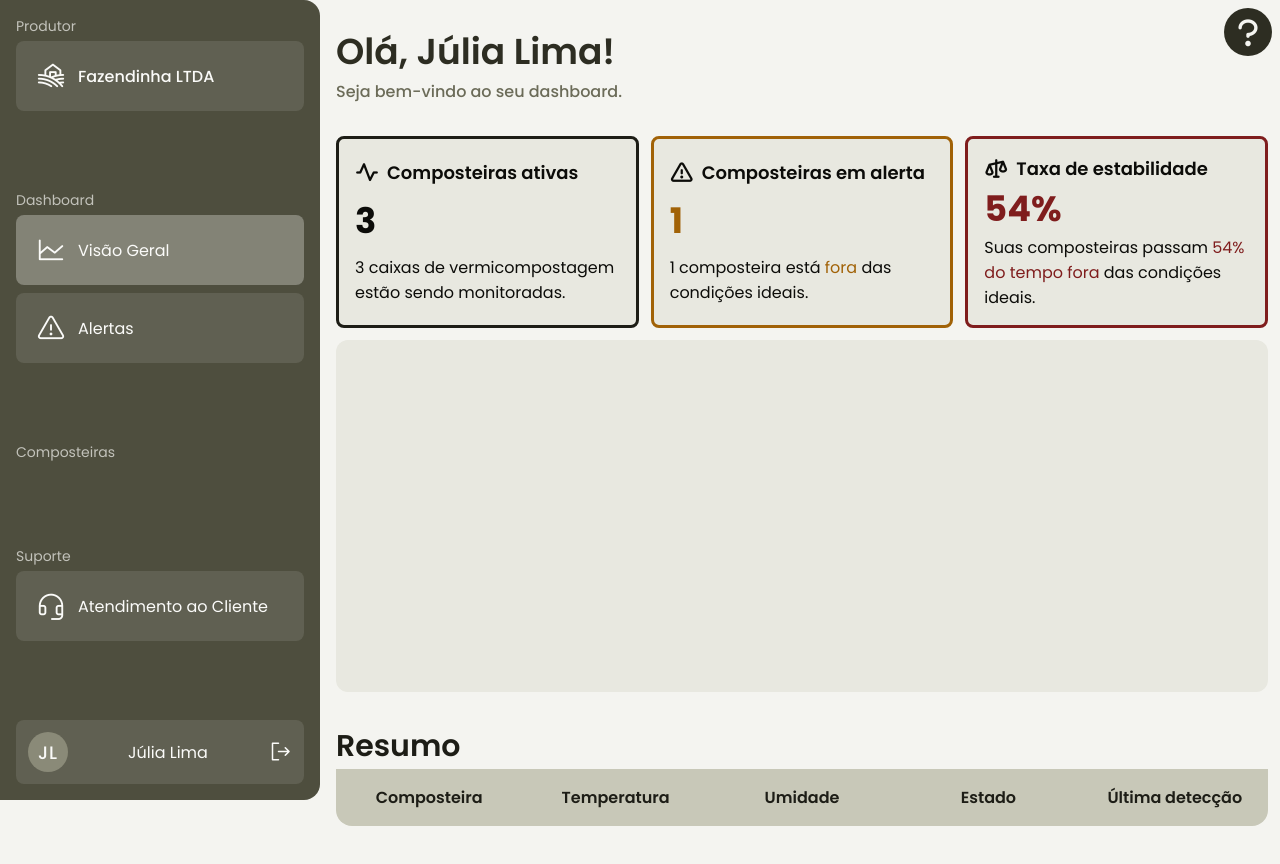
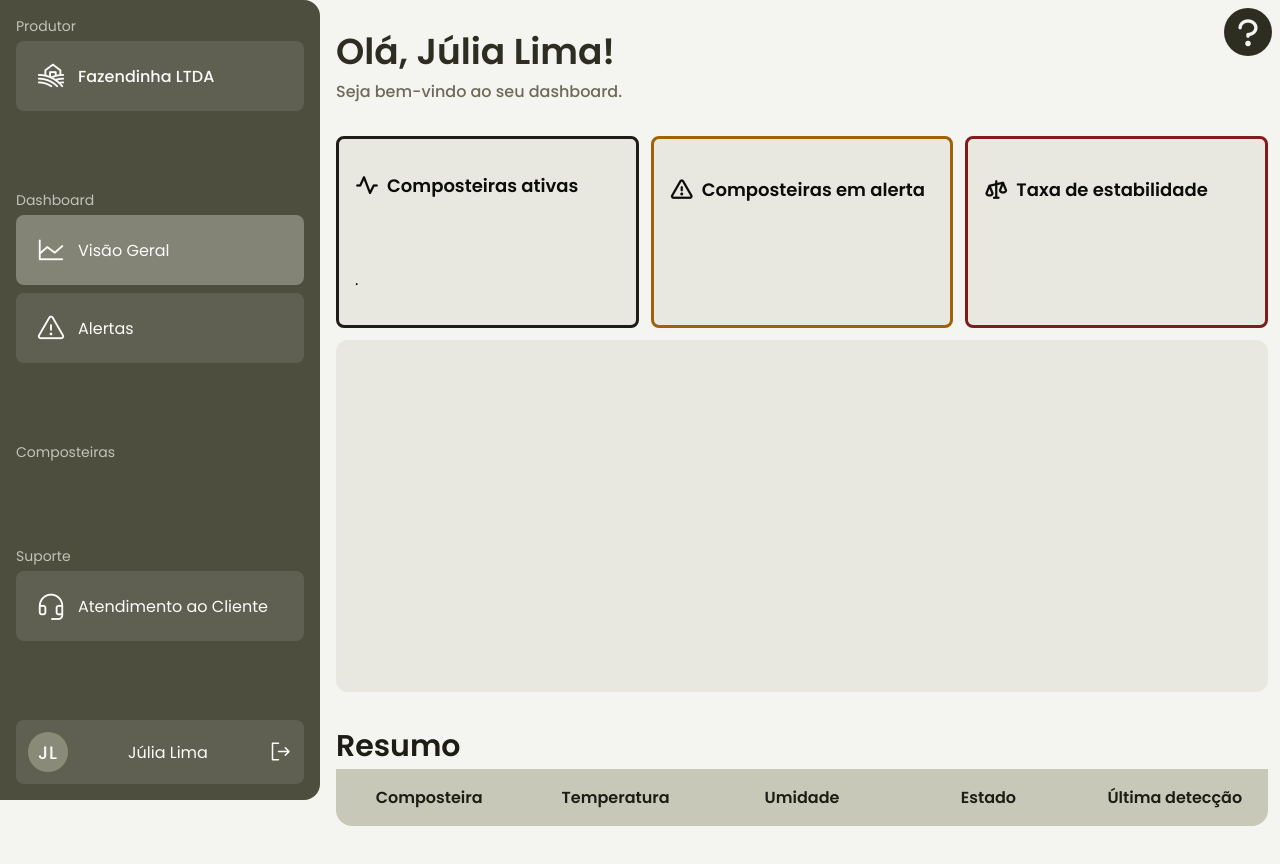
Before and after one commit to BandTec/web-data-viz, a website: page public/dashboard/index.html in a window 1280 px wide. Drawn offline with nearby package versions, Linux system fonts and the light colour scheme; no server answers.

Commit message:
fix: fixing the compost bin area

```diff
--- a/public/dashboard/index.html
+++ b/public/dashboard/index.html
@@ -117,24 +117,24 @@
           <h1 class="heading">
             <i class="ph-bold ph-pulse icon"></i>Composteiras ativas
           </h1>
-          <h2 class="value" id="activeValue">3</h2>
-          <p class="desc" id="activeDescription">3 caixas de vermicompostagem estão sendo monitoradas.</p>
+          <h2 class="value" id="activeValue"></h2>
+          <p class="desc" id="activeDescription">.</p>
         </div>
 
         <div class="card warning">
           <h1 class="heading">
             <i class="ph-bold ph-warning icon"></i>Composteiras em alerta
           </h1>
-          <h2 class="value warning" id="alertValue">1</h2>
-          <p class="desc" id="alertDescription">1 composteira está <span class="warning">fora</span> das condições ideais.</p>
+          <h2 class="value warning" id="alertValue"></h2>
+          <p class="desc" id="alertDescription"></p>
         </div>
 
         <div class="card danger">
           <h1 class="heading">
             <i class="ph-bold ph-scales icon"></i>Taxa de estabilidade
           </h1>
-          <h2 class="value danger" id="stableValue">54%</h2>
-          <p class="desc" id="stableDescription">Suas composteiras passam <span class="danger">54% do tempo fora</span> das condições ideais.</p>
+          <h2 class="value danger" id="stableValue"></h2>
+          <p class="desc" id="stableDescription"></p>
         </div>
       </div>
       <div class="chart-painel-outter">
--- a/public/dashboard/script.js
+++ b/public/dashboard/script.js
@@ -239,17 +239,18 @@ function loadKPIs (kpis) {
     alert: ['<p class="desc" id="alertDescription">', ' composteira(s) está <span class="warning">fora</span> das condições ideais.</p>'],
     stable: ['<p class="desc" id="stableDescription">Suas composteiras passam <span class="danger">', '% do tempo fora</span> das condições ideais.</p>'],
   }
+  console.log(kpis, "asdasdsea")
   const {
-    qntComposteiras,
+    qntComposteira,
     qntComposteirasAlerta,
     taxaEstabilidade
   } = kpis
 
-  activeValueElement.innerText = qntComposteiras
+  activeValueElement.innerText = qntComposteira
   alertValueElement.innerText = qntComposteirasAlerta
   stableValueElement.innerText = taxaEstabilidade + "%"
 
-  activeDescElement.innerHTML = descriptionTexts.active[0] + qntComposteiras + descriptionTexts.active[1]
+  activeDescElement.innerHTML = descriptionTexts.active[0] + qntComposteira + descriptionTexts.active[1]
   alertDescElement.innerHTML = descriptionTexts.alert[0] + qntComposteirasAlerta + descriptionTexts.alert[1]
   stableDescElement.innerHTML = descriptionTexts.stable[0] + (100 - taxaEstabilidade) + descriptionTexts.stable[1]
 }
--- a/src/controllers/graficoController.js
+++ b/src/controllers/graficoController.js
@@ -124,7 +124,7 @@ async function dadosGraficoController(req, res) {
     // console.log(composteiraAlerta)
     let jsonFront = {
         kpis: {
-            qtdComposteira: quantidadeComposteira,
+            qntComposteira: quantidadeComposteira,
             qntComposteirasAlerta: composteiraAlerta,
             taxaEstabilidade: taxa,
         },
```
